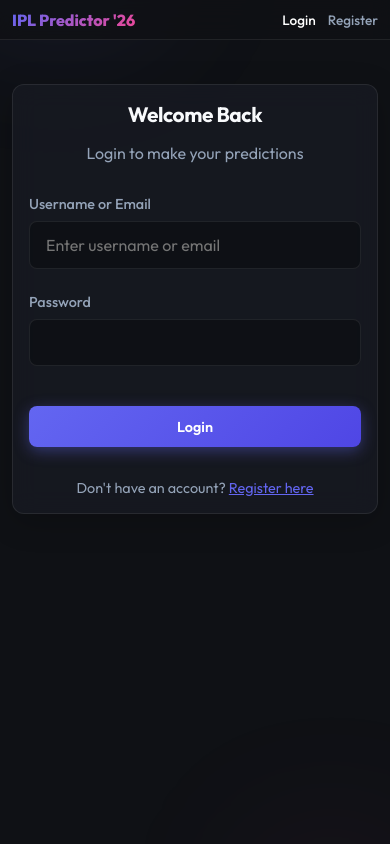
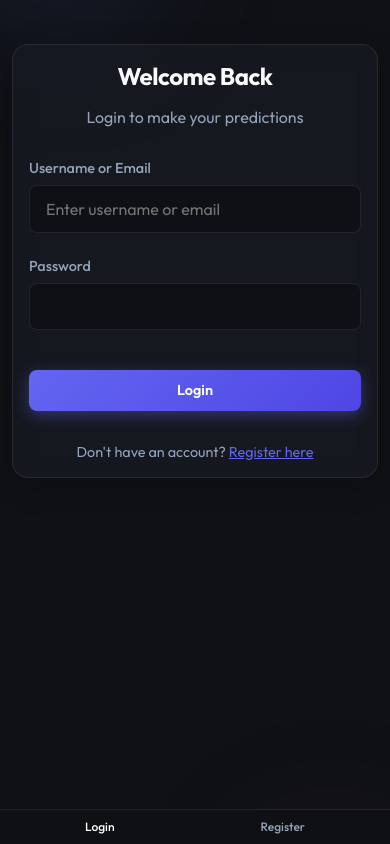
Before and after one commit to msprajwal/ipl_prediction, a React (Vite) app in the folder frontend/: page /login in a window 390 px wide. Built offline with nearby package versions, Linux system fonts and the light colour scheme.

Commit message:
style: implement mobile bottom navbar and add real IPL team logos across dashboard and matches

```diff
--- a/frontend/src/index.css
+++ b/frontend/src/index.css
@@ -219,6 +219,44 @@ h1 {
   color: white;
 }
 
+.nav-icon {
+  display: flex;
+  align-items: center;
+  justify-content: center;
+}
+
+.nav-text {
+  /* text is shown next to icon by default on desktop if we wanted, but we format explicitly below */
+}
+
+/* Default Desktop Navbar overrides */
+.nav-links {
+  display: flex;
+  gap: 1.5rem;
+  align-items: center;
+}
+
+.nav-link {
+  display: flex;
+  align-items: center;
+  gap: 0.5rem;
+  color: var(--text-muted);
+  text-decoration: none;
+  font-weight: 500;
+  transition: color 0.2s;
+  background: none;
+  border: none;
+  cursor: pointer;
+  font-family: inherit;
+  font-size: 1rem;
+}
+
+.nav-link svg {
+  width: 18px;
+  height: 18px;
+}
+
+
 /* Auth Pages */
 .auth-container {
   display: flex;
@@ -319,49 +357,58 @@ h1 {
 ═══════════════════════════════════════ */
 @media (max-width: 768px) {
 
-  /* --- Layout --- */
+  /* --- Navbar (Mobile Bottom Nav) --- */
+  .app-container {
+    padding-bottom: 70px; /* Space for fixed bottom bar */
+  }
+
   .content {
     padding: 1rem;
   }
 
-  .glass-panel {
-    padding: 1.25rem;
-    border-radius: 12px;
-  }
-
-  /* --- Typography --- */
-  h1 {
-    font-size: 1.6rem;
-  }
-
-  h2 {
-    font-size: 1.3rem;
-  }
-
-  h3 {
-    font-size: 1.1rem;
-  }
-
-  /* --- Navbar --- */
   .navbar {
-    padding: 0.75rem 1rem;
-    flex-wrap: wrap;
-    gap: 0.5rem;
+    position: fixed;
+    top: auto;
+    bottom: 0;
+    left: 0;
+    width: 100%;
+    padding: 0.5rem;
+    flex-wrap: nowrap;
+    justify-content: center;
+    background: rgba(15, 17, 21, 0.98);
+    border-top: 1px solid var(--border-color);
+    border-bottom: none;
+    z-index: 1000;
   }
 
   .logo {
-    font-size: 1.2rem;
+    display: none;
+  }
+
+  .hide-mobile {
+    display: none !important;
   }
 
   .nav-links {
-    gap: 0.75rem;
-    flex-wrap: wrap;
-    font-size: 0.85rem;
+    width: 100%;
+    max-width: 500px;
+    justify-content: space-around;
+    gap: 0;
+  }
+
+  .nav-link {
+    flex-direction: column;
+    gap: 4px;
+    font-size: 0.75rem;
+  }
+
+  .nav-link svg {
+    width: 24px;
+    height: 24px;
   }
 
   .nav-links .btn {
-    padding: 0.4rem 0.8rem;
-    font-size: 0.8rem;
+    display: none;
   }
 
   /* --- Grids --- */
--- a/frontend/src/pages/Dashboard.jsx
+++ b/frontend/src/pages/Dashboard.jsx
@@ -2,6 +2,7 @@ import { useState, useEffect } from 'react';
 import { Link } from 'react-router-dom';
 import api from '../api';
 import { format } from 'date-fns';
+import { getTeamLogo } from '../utils/logos';
 
 function Dashboard() {
     const [matches, setMatches] = useState([]);
@@ -77,10 +78,22 @@ function Dashboard() {
                             </div>
 
                             <div style={{ textAlign: 'center', margin: '1rem 0', flex: 1 }}>
-                                <div style={{ display: 'flex', justifyContent: 'space-around', alignItems: 'center' }}>
-                                    <div style={{ fontSize: '1.5rem', fontWeight: 'bold' }}>{match.team1}</div>
-                                    <div style={{ color: 'var(--text-muted)' }}>vs</div>
-                                    <div style={{ fontSize: '1.5rem', fontWeight: 'bold' }}>{match.team2}</div>
+                                <div style={{ display: 'flex', justifyContent: 'center', alignItems: 'center', gap: '1rem' }}>
+                                    <div style={{ display: 'flex', flexDirection: 'column', alignItems: 'center', flex: 1 }}>
+                                        {getTeamLogo(match.team1) ? (
+                                            <img src={getTeamLogo(match.team1)} alt={match.team1} style={{ width: '64px', height: '64px', objectFit: 'contain', filter: 'drop-shadow(0 4px 8px rgba(0,0,0,0.4))' }} />
+                                        ) : (
+                                            <div style={{ fontSize: '1.2rem', fontWeight: 'bold' }}>{match.team1}</div>
+                                        )}
+                                    </div>
+                                    <div style={{ color: 'var(--text-muted)', fontSize: '0.9rem', fontWeight: 'bold', background: 'rgba(0,0,0,0.2)', padding: '4px 8px', borderRadius: '4px' }}>VS</div>
+                                    <div style={{ display: 'flex', flexDirection: 'column', alignItems: 'center', flex: 1 }}>
+                                        {getTeamLogo(match.team2) ? (
+                                            <img src={getTeamLogo(match.team2)} alt={match.team2} style={{ width: '64px', height: '64px', objectFit: 'contain', filter: 'drop-shadow(0 4px 8px rgba(0,0,0,0.4))' }} />
+                                        ) : (
+                                            <div style={{ fontSize: '1.2rem', fontWeight: 'bold' }}>{match.team2}</div>
+                                        )}
+                                    </div>
                                 </div>
                                 {getDisplayStatus(match) === 'upcoming' && (
                                     <div style={{ marginTop: '0.75rem', fontSize: '0.8rem', color: '#f59e0b' }}>
--- a/frontend/src/pages/MatchDetails.jsx
+++ b/frontend/src/pages/MatchDetails.jsx
@@ -4,6 +4,7 @@ import api from '../api';
 import Cookies from 'js-cookie';
 import { format } from 'date-fns';
 import iplSquads from '../data/iplSquads';
+import { getTeamLogo } from '../utils/logos';
 
 function MatchDetails({ user }) {
     const { id } = useParams();
@@ -173,19 +174,35 @@ function MatchDetails({ user }) {
                                 </div>
                             </>
                         )}
-                        <h2 style={{
-                            fontSize: 'clamp(1.4rem, 5vw, 2.5rem)',
-                            margin: '1rem 0',
+                        <div style={{
+                            display: 'flex',
+                            justifyContent: 'center',
+                            alignItems: 'center',
+                            margin: '1.5rem 0',
+                            gap: '1rem',
                             ...(isFinal ? {
-                                fontSize: 'clamp(1.8rem, 6vw, 3rem)',
                                 background: 'linear-gradient(90deg, #fbbf24, #fff, #fbbf24)',
                                 WebkitBackgroundClip: 'text',
                                 WebkitTextFillColor: 'transparent',
                                 fontWeight: '900'
                             } : {})
                         }}>
-                            {isFinal ? `🇮🇳 ${match.team1} vs ${match.team2} 🇳🇿` : `${match.team1} vs ${match.team2}`}
-                        </h2>
+                            <div style={{ display: 'flex', flexDirection: 'column', alignItems: 'center', flex: 1, position: 'relative' }}>
+                                {getTeamLogo(match.team1) ? (
+                                    <img src={getTeamLogo(match.team1)} alt={match.team1} style={{ width: '80px', height: '80px', objectFit: 'contain', filter: 'drop-shadow(0 4px 12px rgba(0,0,0,0.4))' }} />
+                                ) : (
+                                    <div style={{ fontSize: '1.6rem', fontWeight: 'bold' }}>{match.team1}</div>
+                                )}
+                            </div>
+                            <div style={{ fontSize: '1.2rem', color: 'var(--text-muted)', fontWeight: 'bold' }}>VS</div>
+                            <div style={{ display: 'flex', flexDirection: 'column', alignItems: 'center', flex: 1, position: 'relative' }}>
+                                {getTeamLogo(match.team2) ? (
+                                    <img src={getTeamLogo(match.team2)} alt={match.team2} style={{ width: '80px', height: '80px', objectFit: 'contain', filter: 'drop-shadow(0 4px 12px rgba(0,0,0,0.4))' }} />
+                                ) : (
+                                    <div style={{ fontSize: '1.6rem', fontWeight: 'bold' }}>{match.team2}</div>
+                                )}
+                            </div>
+                        </div>
                         {isFinal && (
                             <p style={{ color: '#fbbf24', fontWeight: 'bold', fontSize: '1rem', margin: '0.5rem 0' }}>
                                 ✨ The Grand Finale — Who lifts the trophy? ✨
--- /dev/null
+++ b/frontend/src/utils/logos.js
@@ -0,0 +1,52 @@
+// Mapping of standard IPL team abbreviations or names to external logo URLs
+// We use high-quality, transparent Wikipedia/Wikimedia or sports CDN images to prevent bloating the repository.
+
+const TeamLogos = {
+    'CSK': 'https://upload.wikimedia.org/wikipedia/en/2/2b/Chennai_Super_Kings_Logo.svg',
+    'Chennai Super Kings': 'https://upload.wikimedia.org/wikipedia/en/2/2b/Chennai_Super_Kings_Logo.svg',
+
+    'MI': 'https://upload.wikimedia.org/wikipedia/en/c/cd/Mumbai_Indians_Logo.svg',
+    'Mumbai Indians': 'https://upload.wikimedia.org/wikipedia/en/c/cd/Mumbai_Indians_Logo.svg',
+
+    'RCB': 'https://upload.wikimedia.org/wikipedia/en/2/2a/Royal_Challengers_Bengaluru_Logo.png',
+    'Royal Challengers Bangalore': 'https://upload.wikimedia.org/wikipedia/en/2/2a/Royal_Challengers_Bengaluru_Logo.png',
+
+    'KKR': 'https://upload.wikimedia.org/wikipedia/en/4/4c/Kolkata_Knight_Riders_Logo.svg',
+    'Kolkata Knight Riders': 'https://upload.wikimedia.org/wikipedia/en/4/4c/Kolkata_Knight_Riders_Logo.svg',
+
+    'DC': 'https://upload.wikimedia.org/wikipedia/en/f/f5/Delhi_Capitals_Logo.svg',
+    'Delhi Capitals': 'https://upload.wikimedia.org/wikipedia/en/f/f5/Delhi_Capitals_Logo.svg',
+
+    'RR': 'https://upload.wikimedia.org/wikipedia/en/6/60/Rajasthan_Royals_Logo.svg',
+    'Rajasthan Royals': 'https://upload.wikimedia.org/wikipedia/en/6/60/Rajasthan_Royals_Logo.svg',
+
+    'SRH': 'https://upload.wikimedia.org/wikipedia/en/8/81/Sunrisers_Hyderabad.svg',
+    'Sunrisers Hyderabad': 'https://upload.wikimedia.org/wikipedia/en/8/81/Sunrisers_Hyderabad.svg',
+
+    'PBKS': 'https://upload.wikimedia.org/wikipedia/en/d/d4/Punjab_Kings_Logo.svg',
+    'Punjab Kings': 'https://upload.wikimedia.org/wikipedia/en/d/d4/Punjab_Kings_Logo.svg',
+
+    'GT': 'https://upload.wikimedia.org/wikipedia/en/0/09/Gujarat_Titans_Logo.svg',
+    'Gujarat Titans': 'https://upload.wikimedia.org/wikipedia/en/0/09/Gujarat_Titans_Logo.svg',
+
+    'LSG': 'https://upload.wikimedia.org/wikipedia/en/a/a9/Lucknow_Super_Giants_IPL_Logo.svg',
+    'Lucknow Super Giants': 'https://upload.wikimedia.org/wikipedia/en/a/a9/Lucknow_Super_Giants_IPL_Logo.svg',
+};
+
+/**
+ * Helper function to retrieve a team's logo URL safely
+ * @param {string} teamName - The name or abbreviation of the team
+ * @returns {string|null} - The URL of the logo, or null if unknown
+ */
+export const getTeamLogo = (teamName) => {
+    if (!teamName) return null;
+
+    // Attempt exact match
+    if (TeamLogos[teamName]) return TeamLogos[teamName];
+
+    // Attempt relaxed match (trim whitespace, uppercase)
+    const normalized = teamName.toUpperCase().trim();
+    return TeamLogos[normalized] || null;
+};
+
+export default TeamLogos;
```
Also changed, not shown: frontend/src/components/Navbar.jsx (+20 -8 lines).
